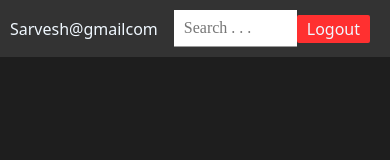
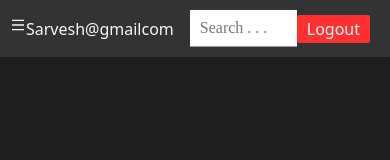
Before and after one commit to SarveshG2002/to-do-list, a React (Vite) app: page /dashboard in a window 390 px wide. Shown: the top 160 px of the page. Built offline with nearby package versions, Linux system fonts and the light colour scheme; sample sign-in values are in the browser's storage.

Commit message:
Menu Icon Responseive done

```diff
--- a/src/Navbar.jsx
+++ b/src/Navbar.jsx
@@ -1,13 +1,15 @@
 import React from 'react';
 import { Link } from 'react-router-dom';
 import './assets/css/Navbar.css'; // Import custom CSS for the navbar
+import { RiMenuFill } from "react-icons/ri";
 
 function Navbar() {
     return (
         <nav className="">
             <div className='navele'>
                 <div className='username'>
-                    Sarvesh@gmailcom
+                <RiMenuFill className='MenuIcon'/>
+                    <span>Sarvesh@gmailcom</span>
                 </div>
                 &emsp;
                 <div className='searchBar'>
--- a/src/assets/css/Navbar.css
+++ b/src/assets/css/Navbar.css
@@ -23,10 +23,18 @@ nav .navele .username{
     /* border-right: 1px solid white; */
     padding: 0px;
     margin: 0px;
+    display: flex;
+    justify-content: space-evenly;
+
+    /* text-align: center; */
+    /* height: 100% */
     /* height: 100%; */
 
 }
 
+nav .MenuIcon{
+    display: none;
+}
 
 
 nav .searchBar input{
@@ -55,4 +63,12 @@ nav .searchBar input{
     margin-right: 10px; /* Move the logout button to the right */
     background-color: rgb(255, 48, 48);
 
+
 }
+
+
+@media (max-width: 1000px) {
+    nav .MenuIcon{
+        display: block;
+    }
+}
```
